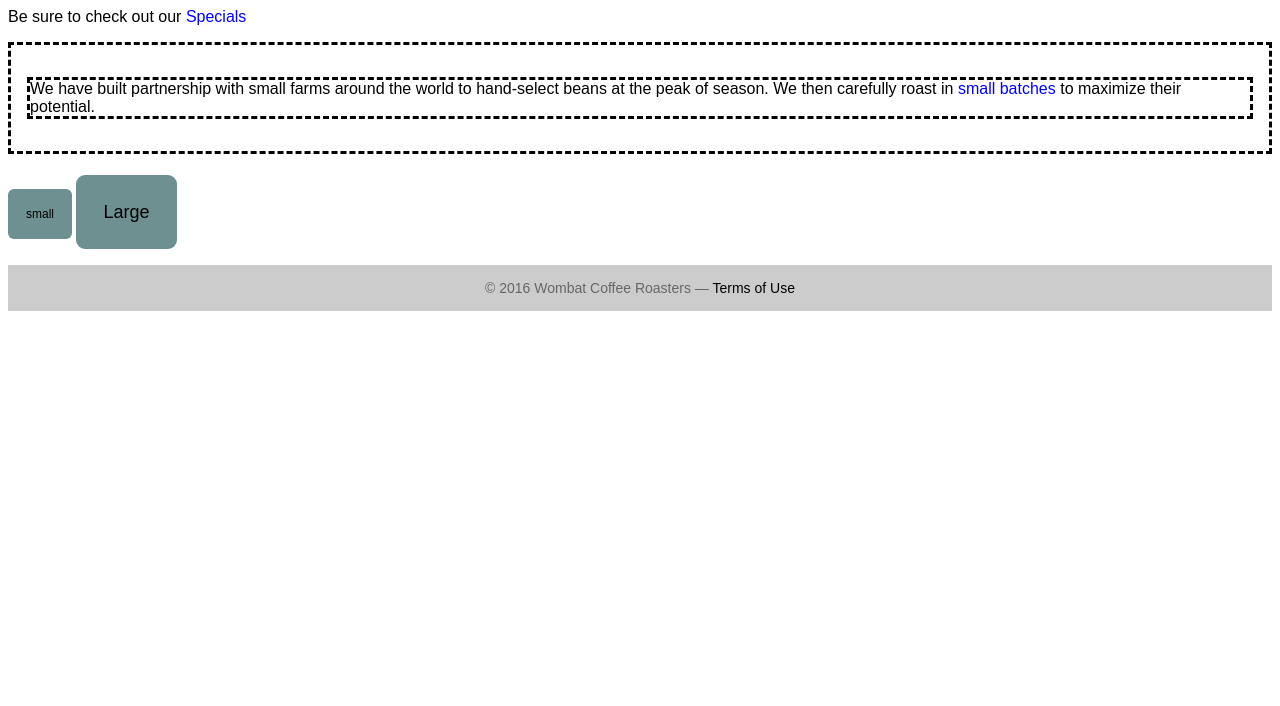
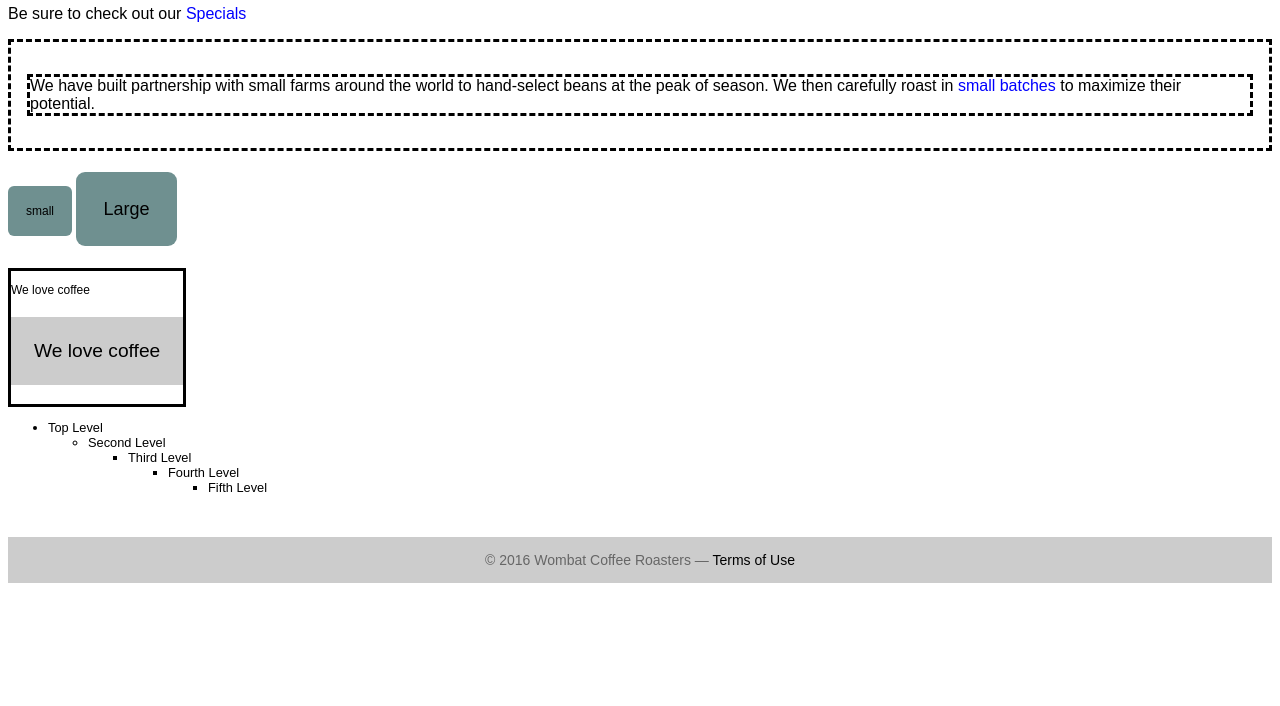
Before and after one commit to dominion-30/Web-Journey, a plain HTML site: page index.html in a window 1280 px wide. Shown: the part 94-800 px from the top of the page. Drawn offline with Linux system fonts and the light colour scheme.

Commit message:
Add changes to file

```diff
--- a/css/style.css
+++ b/css/style.css
@@ -1,5 +1,7 @@
 /* Applying a font to the body element */
-
+:root{
+    font-size: 2 em;
+}
 body{
     font-family:sans-serif ;
     font-size: 16px;
@@ -109,3 +111,23 @@ footer{
 .padded_paragraph{
     border-style: dashed;
 }
+
+.love{
+    border: 0.2em solid black;
+    width:max-content;
+    margin-top: 3em;
+}
+
+.coffee_small{
+    font-size: 12px;
+}
+
+.coffee_large{
+    font-size: 1.2em;
+    padding: 1.2em;
+    background-color: #ccc;
+}
+
+ul {
+    font-size: .8rem;
+}
--- a/index.html
+++ b/index.html
@@ -30,6 +30,31 @@
 
             <p class="box box-small">small</p>
             <p class="box box-large">Large</p>
+
+            <div class="love">
+                <p class="coffee_small">We love coffee</p>
+            <p class="coffee_large">We love coffee</p>
+            </div>
+
+            <ul>
+                <li>Top Level
+                    <ul>
+                        <li>Second Level
+                            <ul>
+                                <li>Third Level
+                                    <ul>
+                                        <li>Fourth Level
+                                            <ul>
+                                                <li>Fifth Level</li>
+                                            </ul>
+                                        </li>
+                                    </ul>
+                                </li>
+                            </ul>
+                        </li>
+                    </ul>
+                </li>
+            </ul>
         </main>
         <footer class="footer">
             &copy; 2016 Wombat Coffee Roasters &mdash;
```
